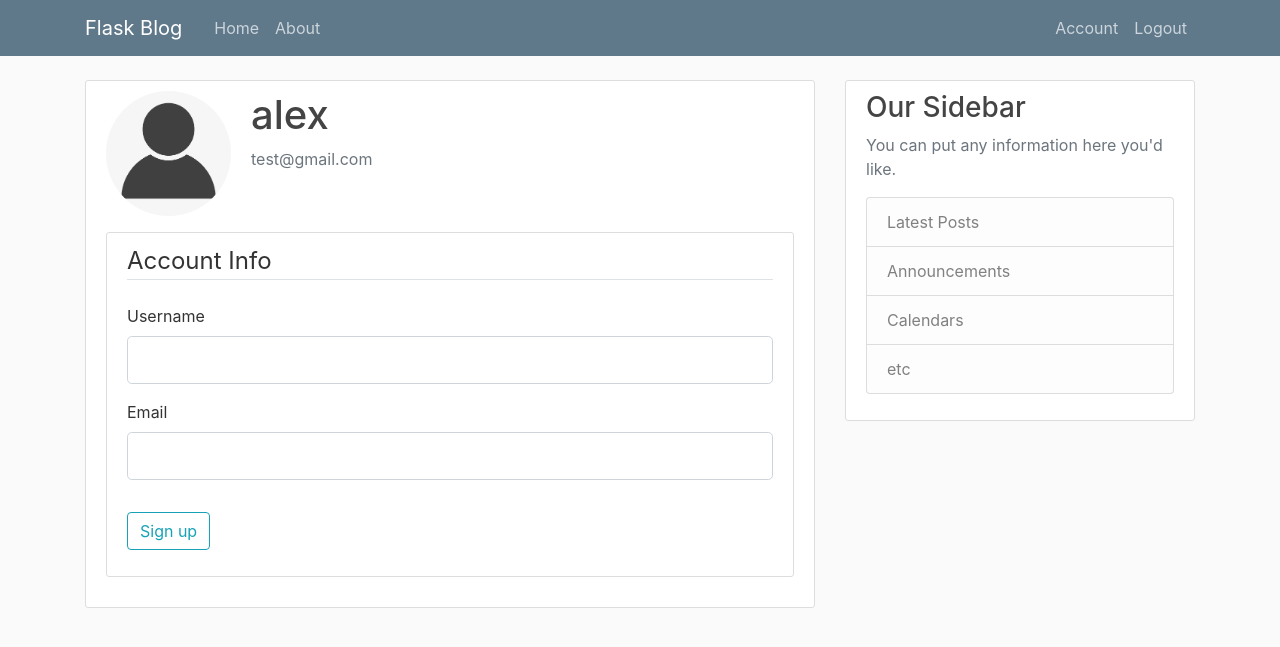
After one commit to alexshchegretsov/Flask_advanced_blog, a Flask app: page /account in a window 1280 px wide. The commit adds this page. Shown: the top 647 px of the page. Run offline with Flask 2, Linux system fonts and the light colour scheme; a user stored in the database is signed in; some libraries are stand-ins or nearby versions.

Commit message:
Add UpdateAccountForm

```diff
--- a/main/flask_blog/__init__.py
+++ b/main/flask_blog/__init__.py
@@ -10,4 +10,7 @@ app.config['SQLALCHEMY_TRACK_MODIFICATIONS'] = False
 db = SQLAlchemy(app)
 bcrypt = Bcrypt(app)
 login_manager = LoginManager(app)
+login_manager.login_view = 'login'
+login_manager.login_message_category = 'info'
+
 from flask_blog import routes
--- a/main/flask_blog/forms.py
+++ b/main/flask_blog/forms.py
@@ -4,6 +4,7 @@ from wtforms import PasswordField
 from wtforms import BooleanField
 from wtforms import SubmitField
 from wtforms.validators import DataRequired, Length, Email, EqualTo, ValidationError
+from flask_login import current_user
 from .models import User
 
 
@@ -24,8 +25,27 @@ class RegistrationForm(FlaskForm):
         if user:
             raise ValidationError('That email is taken. Please choose a different one.')
 
+
 class LoginForm(FlaskForm):
     email = StringField('Email', validators=[DataRequired(), Email()])
     password = PasswordField('Password', validators=[DataRequired()])
     remember = BooleanField('Remember Me')
     submit = SubmitField('Login')
+
+
+class UpdateAccountForm(FlaskForm):
+    username = StringField('Username', validators=[DataRequired(), Length(min=2, max=20)])
+    email = StringField('Email', validators=[DataRequired(), Email()])
+    submit = SubmitField('Sign up')
+
+    def validate_username(self, username):
+        if username.data != current_user.username:
+            user = User.query.filter_by(username=username.data).first()
+            if user:
+                raise ValidationError('That username is taken. Please choose a different one.')
+
+    def validate_email(self, email):
+        if email.data != current_user.email:
+            user = User.query.filter_by(email=email.data).first()
+            if user:
+                raise ValidationError('That email is taken. Please choose a different one.')
--- a/main/flask_blog/routes.py
+++ b/main/flask_blog/routes.py
@@ -1,7 +1,8 @@
 from flask_blog import app, bcrypt, db
-from flask import render_template, redirect, flash, url_for
-from flask_blog.forms import RegistrationForm, LoginForm
+from flask import render_template, redirect, flash, url_for, request
+from flask_blog.forms import RegistrationForm, LoginForm, UpdateAccountForm
 from flask_blog.models import User, Post
+from flask_login import login_user, current_user, logout_user, login_required
 
 posts = [
     {
@@ -31,6 +32,8 @@ def about():
 
 @app.route('/register', methods=['GET', 'POST'])
 def register():
+    # if current_user.is_authenticated:
+    #     return redirect(url_for('home'))
     form = RegistrationForm()
     if form.validate_on_submit():
         hashed_pw = bcrypt.generate_password_hash(form.password.data).decode('utf-8')
@@ -44,11 +47,29 @@ def register():
 
 @app.route('/login', methods=['GET', 'POST'])
 def login():
+    # if current_user.is_authenticated:
+    #     return redirect(url_for('home'))
     form = LoginForm()
     if form.validate_on_submit():
-        if form.email.data == 'admin@blog.com' and form.password.data == 'password':
-            flash('You have been logged in!', 'success')
-            return redirect(url_for('home'))
+        user = User.query.filter_by(email=form.email.data).first()
+        if user and bcrypt.check_password_hash(user.password, form.password.data):
+            login_user(user, remember=form.remember.data)
+            next_page = request.args.get('next')
+            return redirect(next_page) if next_page else redirect(url_for('home'))
         else:
             flash('Login Unsuccessfull', 'danger')
     return render_template('login.html', title='Login', form=form)
+
+
+@app.route('/logout')
+def logout():
+    logout_user()
+    return redirect(url_for('home'))
+
+
+@app.route('/account')
+@login_required
+def account():
+    form = UpdateAccountForm()
+    image_file = url_for('static', filename=f'profile_pics/{current_user.image_file}')
+    return render_template('account.html', title='Account', image_file=image_file, form=form)
--- /dev/null
+++ b/main/flask_blog/templates/account.html
@@ -0,0 +1,55 @@
+{% extends 'layout.html' %}
+
+{% block title %}
+    {{ title }}
+{% endblock %}
+
+{% block content %}
+    <div class="content-section">
+  <div class="media">
+    <img class="rounded-circle account-img" src="{{ image_file }}">
+    <div class="media-body">
+      <h2 class="account-heading">{{ current_user.username }}</h2>
+      <p class="text-secondary">{{ current_user.email }}</p>
+    </div>
+  </div>
+  <div class="content-section">
+        <form action="" method="post">
+            {{ form.hidden_tag() }}
+            <fieldset class="form-group">
+                <legend class="border-bottom mb-4">Account Info</legend>
+                <div class="form-group">
+                    {{ form.username.label(class='form-control-label') }}
+                    {% if form.username.errors %}
+                        {{ form.username(class='form-control form-control-lg is-invalid') }}
+                        <div class="invalid-feedback">
+                            {% for error in form.username.errors %}
+                            <span>{{ error }}</span>
+                            {% endfor %}
+                        </div>
+                    {% else %}
+                        {{ form.username(class='form-control form-control-lg') }}
+                    {% endif %}
+                </div>
+                <div class="form-group">
+                    {{ form.email.label(class='form-control-label') }}
+                    {% if form.email.errors %}
+                        {{ form.email(class='form-control form-control-lg is-invalid') }}
+                        <div class="invalid-feedback">
+                            {% for error in form.email.errors %}
+                            <span>{{ error }}</span>
+                            {% endfor %}
+                        </div>
+                    {% else %}
+                        {{ form.email(class='form-control form-control-lg') }}
+                    {% endif %}
+
+                </div>
+            </fieldset>
+            <div class="form-group">
+                {{ form.submit(class='btn btn-outline-info') }}
+            </div>
+        </form>
+    </div>
+</div>
+{% endblock %}
--- a/main/flask_blog/templates/layout.html
+++ b/main/flask_blog/templates/layout.html
@@ -28,8 +28,13 @@
         </div>
         <!-- Navbar Right Side -->
         <div class="navbar-nav">
+            {% if current_user.is_authenticated %}
+            <a class="nav-item nav-link" href="{{ url_for('account') }}">Account</a>
+            <a class="nav-item nav-link" href="{{ url_for('logout') }}">Logout</a>
+            {% else %}
           <a class="nav-item nav-link" href="{{ url_for('login') }}">Login</a>
           <a class="nav-item nav-link" href="{{ url_for('register') }}">Register</a>
+            {% endif %}
         </div>
       </div>
     </div>
```
Also changed, not shown: main/flask_blog/models.py (+8 -2 lines), main/flask_blog/site.db, main/flask_blog/static/profile_pics/default.jpg (added).
